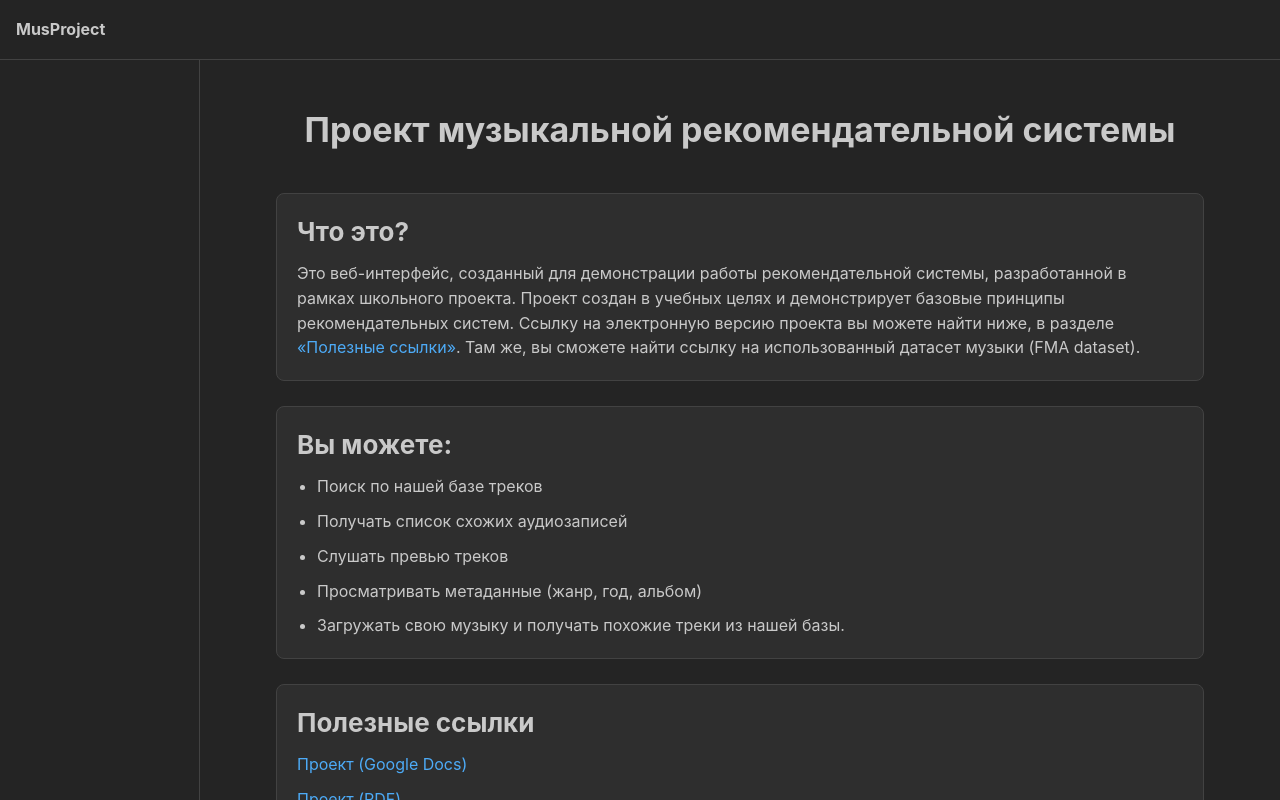
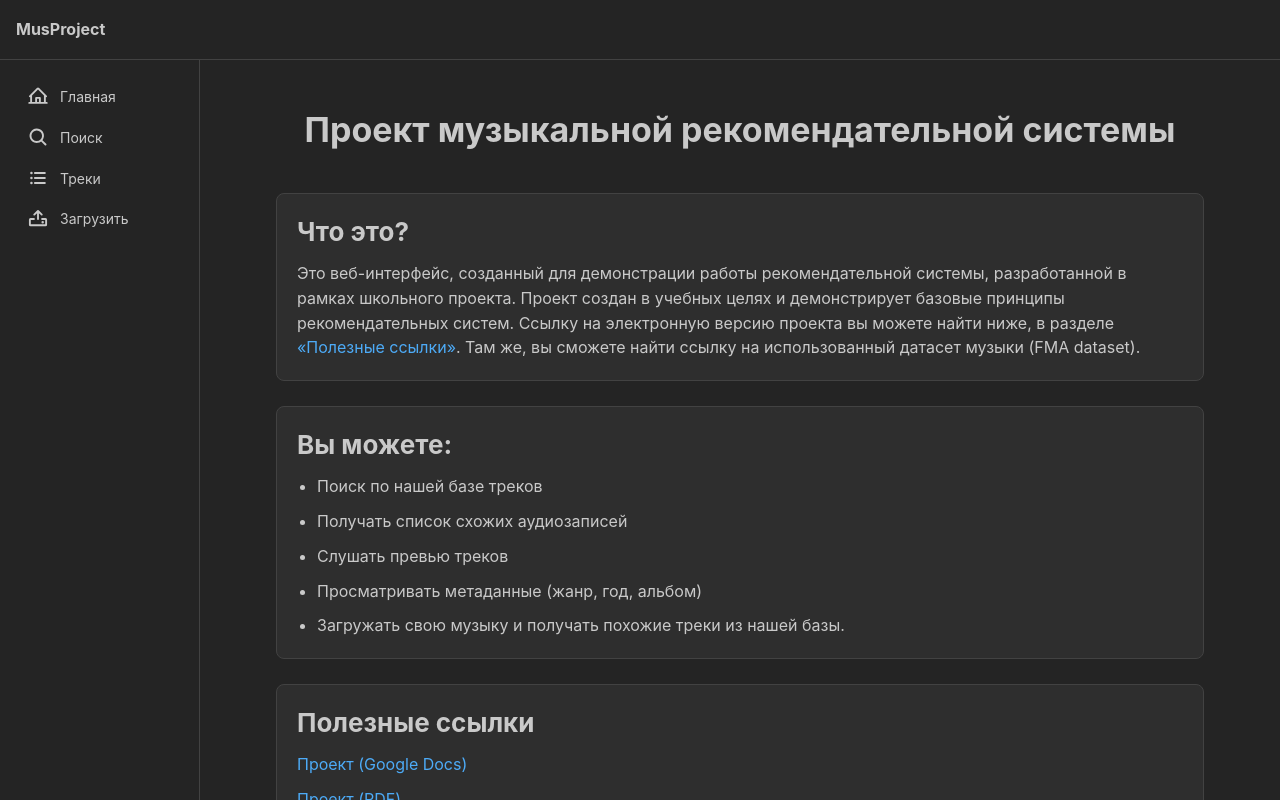
Before and after one commit to AltairGeo/music-recomend-sys-frontend, a React (Vite) app: page / in a window 1280 px wide. Shown: the top 800 px of the page. Built offline with nearby package versions, Linux system fonts and the light colour scheme; no server answers.

Commit message:
Create navigation menu

```diff
--- a/src/App.tsx
+++ b/src/App.tsx
@@ -1,5 +1,12 @@
 import { AppShell, Burger, Group, NavLink, Text } from "@mantine/core";
 import { useDisclosure } from "@mantine/hooks";
+import {
+  HouseLineIcon,
+  ListBulletsIcon,
+  MagnifyingGlassIcon,
+  UploadIcon,
+} from "@phosphor-icons/react/dist/ssr";
+import { Link } from "react-router";
 function App({ children }: { children: React.ReactNode }) {
   const [opened, { toggle }] = useDisclosure();
 
@@ -22,7 +29,32 @@ function App({ children }: { children: React.ReactNode }) {
         </AppShell.Header>
 
         <AppShell.Navbar p="md">
-          <NavLink />
+          <NavLink
+            component={Link}
+            to="/"
+            label="Главная"
+            leftSection={<HouseLineIcon size={20} weight="bold" />}
+          />
+          <NavLink
+            component={Link}
+            to="/search"
+            label="Поиск"
+            leftSection={<MagnifyingGlassIcon size={20} weight="bold" />}
+          />
+
+          <NavLink
+            component={Link}
+            to="/tracks"
+            label="Треки"
+            leftSection={<ListBulletsIcon size={20} weight="bold" />}
+          />
+
+          <NavLink
+            component={Link}
+            to="/upload"
+            label="Загрузить"
+            leftSection={<UploadIcon size={20} weight="bold" />}
+          />
         </AppShell.Navbar>
 
         <AppShell.Main>{children}</AppShell.Main>
```
